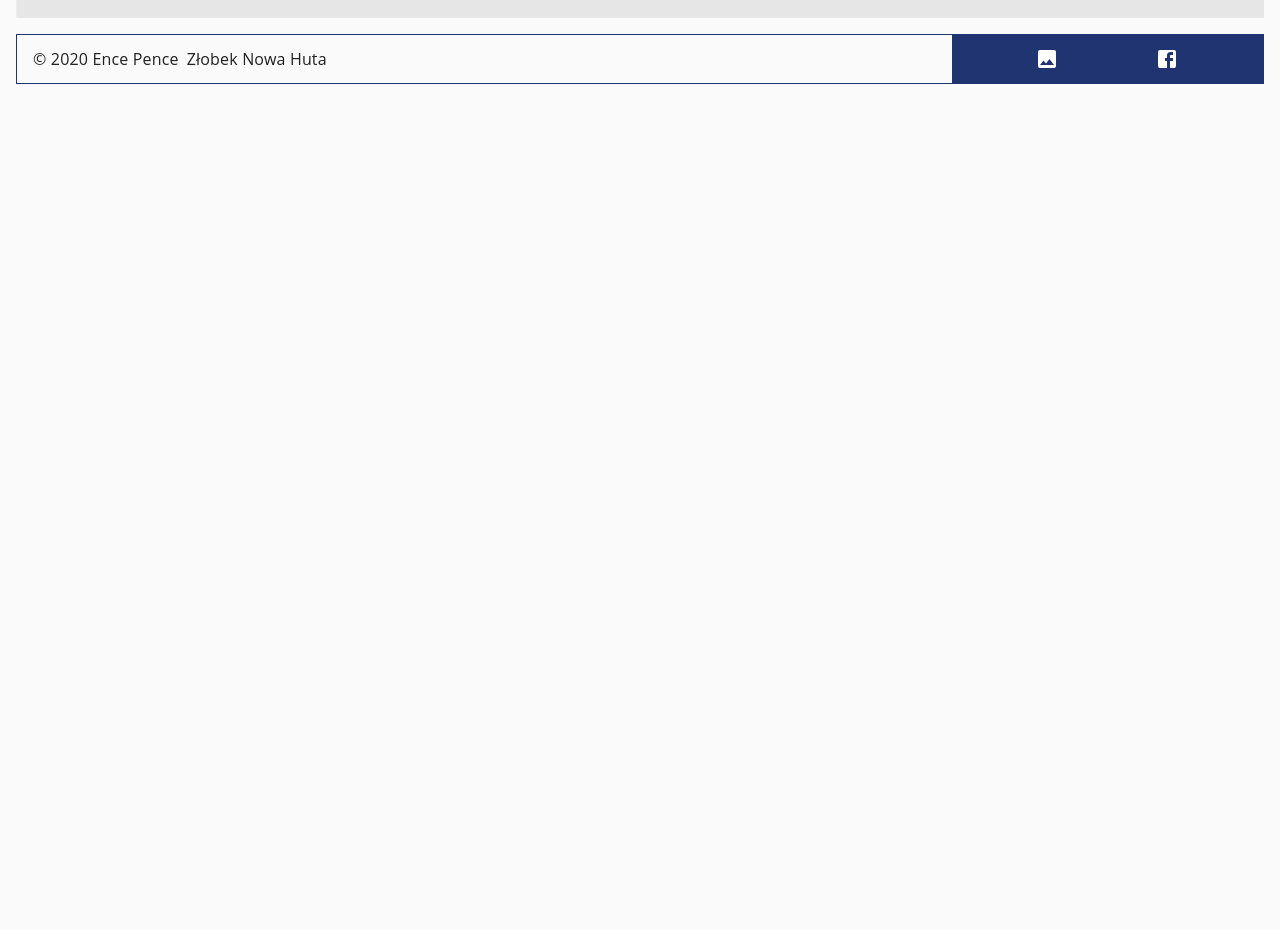
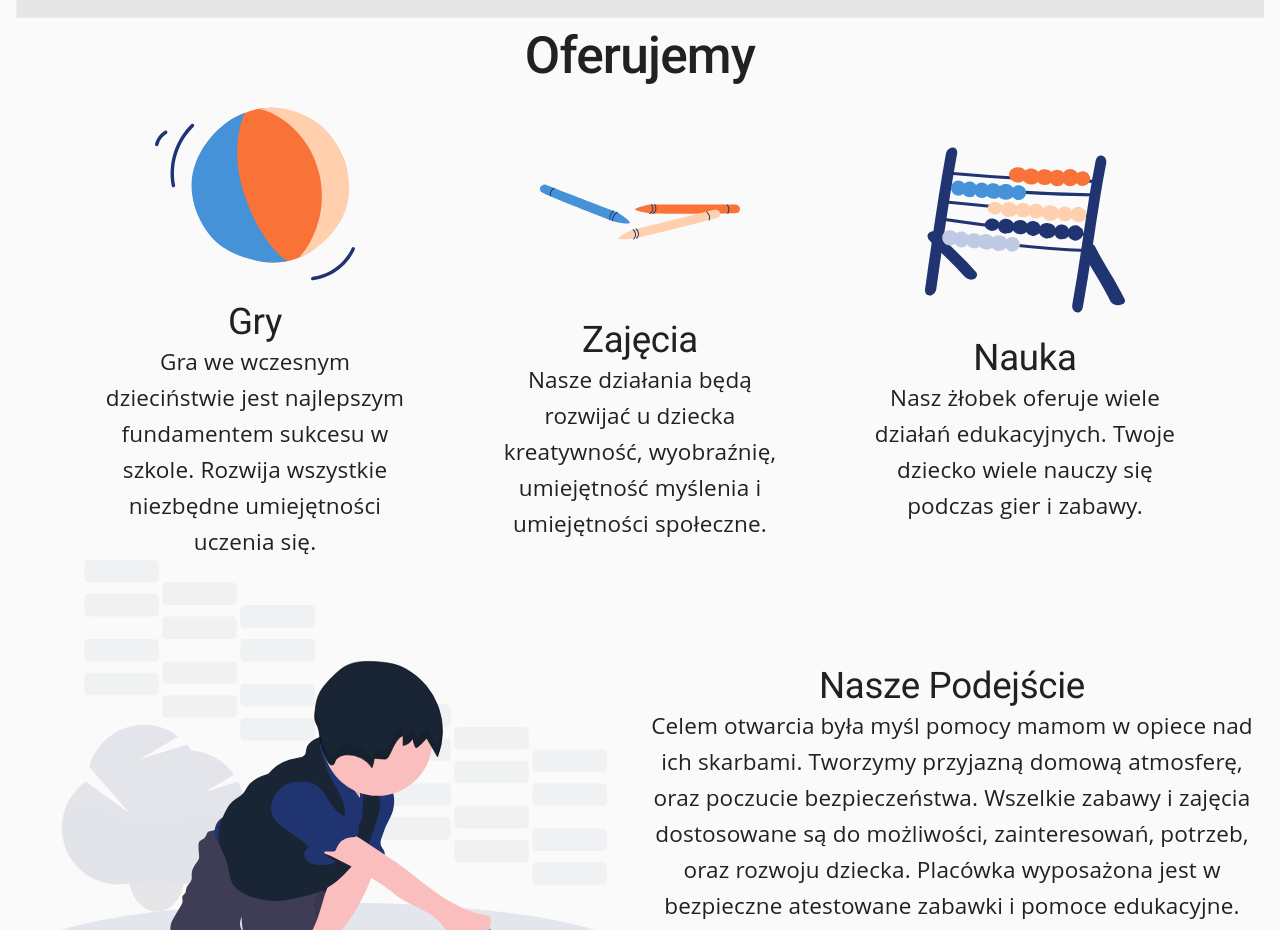
Before and after one commit to M-Kolacz/EncePenceHuta, a Next.js app: page / in a window 1280 px wide. Shown: the part 822-1752 px from the top of the page. Before the commit the page ends 914 px from the top, so only its background shows below. Built offline with nearby package versions, Linux system fonts and the light colour scheme.

Commit message:
Add Service and Approach components

```diff
--- a/pages/index.tsx
+++ b/pages/index.tsx
@@ -1,4 +1,6 @@
 import Hero from 'components/MainPage/Hero';
+import Service from 'components/MainPage/Service';
+import Approach from 'components/MainPage/Approach';
 
 export interface HomeProps {}
 
@@ -6,6 +8,9 @@ const Home: React.FC<HomeProps> = () => {
     return (
         <>
             <Hero />
+            <Service />
+            <Approach />
+            <div style={{ height: '100vh' }}> test</div>
         </>
     );
 };
--- /dev/null
+++ b/src/components/MainPage/Approach/ApproachStyles.ts
@@ -0,0 +1,7 @@
+import { makeStyles } from '@material-ui/core/styles';
+
+const useStyles = makeStyles((theme) => ({
+    ServiceItemTitle: { fontWeight: 400 },
+}));
+
+export default useStyles;
--- /dev/null
+++ b/src/components/MainPage/Approach/index.tsx
@@ -0,0 +1,31 @@
+import { Grid, Box, Typography } from '@material-ui/core';
+
+import useStyles from './ApproachStyles';
+
+export interface ApproachProps {}
+
+const Approach: React.FC<ApproachProps> = () => {
+    const classes = useStyles();
+    return (
+        <Grid container item xs={12}>
+            <Grid item xs={12} md={6}>
+                <img src='images/svg/hero4.svg' alt='' style={{ width: '100%' }} />
+            </Grid>
+            <Grid container justify='space-evenly' alignItems='center' item xs={12} md={6}>
+                <Box textAlign='center'>
+                    <Typography variant='h2' className={classes.ServiceItemTitle}>
+                        Nasze Podejście
+                    </Typography>
+                    <Typography variant='h6'>
+                        Celem otwarcia była myśl pomocy mamom w opiece nad ich skarbami. Tworzymy przyjazną domową
+                        atmosferę, oraz poczucie bezpieczeństwa. Wszelkie zabawy i zajęcia dostosowane są do możliwości,
+                        zainteresowań, potrzeb, oraz rozwoju dziecka. Placówka wyposażona jest w bezpieczne atestowane
+                        zabawki i pomoce edukacyjne.
+                    </Typography>
+                </Box>
+            </Grid>
+        </Grid>
+    );
+};
+
+export default Approach;
--- /dev/null
+++ b/src/components/MainPage/Service/ServiceStyles.ts
@@ -0,0 +1,20 @@
+import { makeStyles } from '@material-ui/core/styles';
+
+const useStyles = makeStyles(({ spacing }) => ({
+    ServiceContainer: {
+        padding: spacing(0, 1),
+    },
+    ServiceTitleContainer: {
+        textAlign: 'center',
+        margin: spacing(1),
+    },
+    ServiceTitle: {
+        fontWeight: 500,
+    },
+    ServiceItemContainer: {
+        textAlign: 'center',
+    },
+    ServiceItemTitle: { fontWeight: 400 },
+}));
+
+export default useStyles;
--- /dev/null
+++ b/src/components/MainPage/Service/index.tsx
@@ -0,0 +1,31 @@
+import { Grid, Typography } from '@material-ui/core';
+
+import ServiceData from 'shared/SSOT/ServiceData';
+
+import useStyles from './ServiceStyles';
+
+export interface ServiceProps {}
+
+const Service: React.FC<ServiceProps> = () => {
+    const classes = useStyles();
+    return (
+        <Grid container justify='space-evenly' alignItems='center' item xs={12} className={classes.ServiceContainer}>
+            <Grid item xs={12} className={classes.ServiceTitleContainer}>
+                <Typography variant='h1' className={classes.ServiceTitle}>
+                    Oferujemy
+                </Typography>
+            </Grid>
+            {ServiceData.map(({ title, description, image }) => (
+                <Grid item xs={12} md={3} className={classes.ServiceItemContainer} key={title}>
+                    <img src={image} alt='Bike' />
+                    <Typography variant='h2' className={classes.ServiceItemTitle}>
+                        {title}
+                    </Typography>
+                    <Typography variant='h6'>{description}</Typography>
+                </Grid>
+            ))}
+        </Grid>
+    );
+};
+
+export default Service;
--- /dev/null
+++ b/src/shared/SSOT/ServiceData.ts
@@ -0,0 +1,20 @@
+export default [
+    {
+        title: 'Gry',
+        description:
+            'Gra we wczesnym dzieciństwie jest najlepszym fundamentem sukcesu w szkole. Rozwija wszystkie niezbędne umiejętności uczenia się.',
+        image: 'images/svg/ball.svg',
+    },
+    {
+        title: 'Zajęcia',
+        description:
+            'Nasze działania będą rozwijać u dziecka kreatywność, wyobraźnię, umiejętność myślenia i umiejętności społeczne.',
+        image: 'images/svg/crayons.svg',
+    },
+    {
+        title: 'Nauka',
+        description:
+            'Nasz żłobek oferuje wiele działań edukacyjnych. Twoje dziecko wiele nauczy się podczas gier i zabawy.',
+        image: 'images/svg/abacus.svg',
+    },
+];
```
